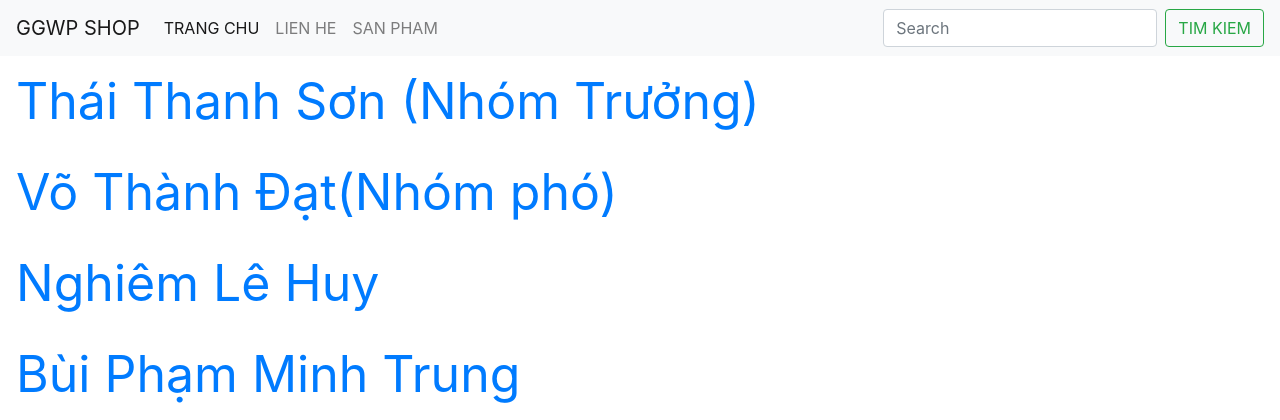
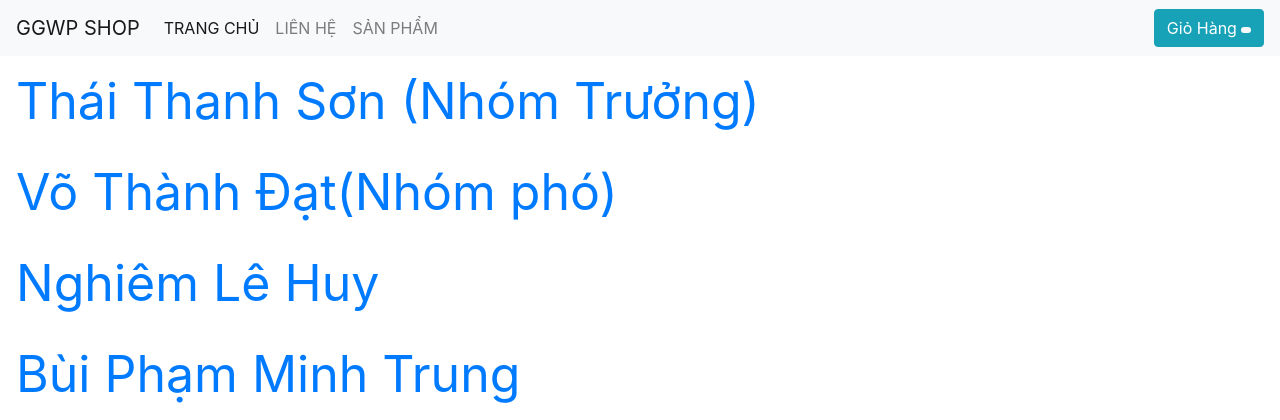
Before and after one commit to nghiemhuy2712/WebCuoiKy, a CodeIgniter app: the page made by WebCuoiKy/application/views/Contact/ConTact_view.php in a window 1280 px wide. Shown: the top 420 px of the page. Run offline with CodeIgniter, Linux system fonts and the light colour scheme; the template is opened without the code that fills it: most values are stand-ins (such as "Sample title", 1, 10 or a date in 2020); some libraries are stand-ins or nearby versions.

Commit message:
Update ConTact_view.php

```diff
--- a/WebCuoiKy/application/views/Contact/ConTact_view.php
+++ b/WebCuoiKy/application/views/Contact/ConTact_view.php
@@ -12,7 +12,7 @@
 </head>
 <body>
 <!-- menu -->
-<nav  class="navbar navbar-expand-lg navbar-light bg-light" >
+<nav class="navbar navbar-expand-lg navbar-light bg-light">
 	  <a class="navbar-brand" href="#">GGWP SHOP</a>
 	  <button class="navbar-toggler" type="button" data-toggle="collapse" data-target="#navbarSupportedContent" aria-controls="navbarSupportedContent" aria-expanded="false" aria-label="Toggle navigation">
 	    <span class="navbar-toggler-icon"></span>
@@ -21,26 +21,53 @@
 	  <div class="collapse navbar-collapse" id="navbarSupportedContent">
 	    <ul class="navbar-nav mr-auto">
 	      <li class="nav-item active">
-	        <a class="nav-link" href="<?php echo base_url() ?>">TRANG CHU <span class="sr-only">(current)</span></a>
+	        <a class="nav-link" href="<?php echo base_url() ?>">TRANG CHỦ <span class="sr-only">(current)</span></a>
 	      </li>
 	      <li class="nav-item">
-	        <a class="nav-link" href="#">LIEN HE</a>
+	        <a class="nav-link" href="<?php echo base_url() ?>index.php/ConTactPage">LIÊN HỆ</a>
 	      </li>
 	      <li class="nav-item dropdown">
 	        <a class="nav-link" href="#" id="navbarDropdown" >
-	          SAN PHAM
+	          SẢN PHẨM
 	        </a>
 	        <div class="dropdown-content">
-	          <a class="dropdown-item" href="#">AO THUN</a>
-	          <a class="dropdown-item" href="#">AO KHOAC</a>
-	          <a class="dropdown-item" href="#">AO SO MI</a>
+	          <?php foreach ($arLoaiao as $key => $value): ?>
+	          	 <a class="dropdown-item" href="<?php echo base_url()?>index.php/HomePage/IDLOAIAO/<?php echo $value['idloaiao'] ?>"><?php echo $value['tenloaiao'] ?></a>
+	          <?php endforeach ?>
 	        </div>
 	      </li>
 	    </ul>
-	    <form class="form-inline my-2 my-lg-0">
-	      <input class="form-control mr-sm-2" type="search" placeholder="Search" aria-label="Search">
-	      <button class="btn btn-outline-success my-2 my-sm-0" type="submit">TIM KIEM</button>
-	    </form>
+	    <!-- btn Gio Hang -->
+		<a href="<?php echo base_url() ?>index.php/CartPage" class="btn btn-info" role="button">Giỏ Hàng
+			<span class="badge badge-light">
+				<?php if ($this->session->userdata('accout')): ?>
+
+					<?php
+					$data=$this->session->all_userdata();
+					if(isset($data['soluongsanpham']))
+					{
+						echo $data['soluongsanpham'];
+					}
+					else
+					{
+						echo 0;
+					}
+					?>
+			<?php endif ?>
+			</span>
+		</a>
+<!-- 		btnLOGIN -->
+		<?php if ($this->session->userdata('accout')&&$this->session->userdata('accout')['tentaikhoan']=="a"): ?>
+			<a href="<?php echo base_url() ?>index.php/SignInPage" class="btn btn-info" role="button">Đăng Nhập</a>
+
+		<?php endif ?>
+		<?php if ($this->session->userdata('accout')): ?>
+				<?php if ($this->session->userdata('accout')['tentaikhoan']!="a"): ?>
+					<a href="<?php echo base_url() ?>index.php/HomePage/LogOut" class="btn btn-info" role="button">Đăng Xuất</a>
+					<span>Hi, <?php echo $this->session->userdata('accout')['tenhienthi'] ?>
+					</span>
+				<?php endif ?>
+			<?php endif ?>
 	  </div>
 </nav>
 <!-- end menu -->
```
